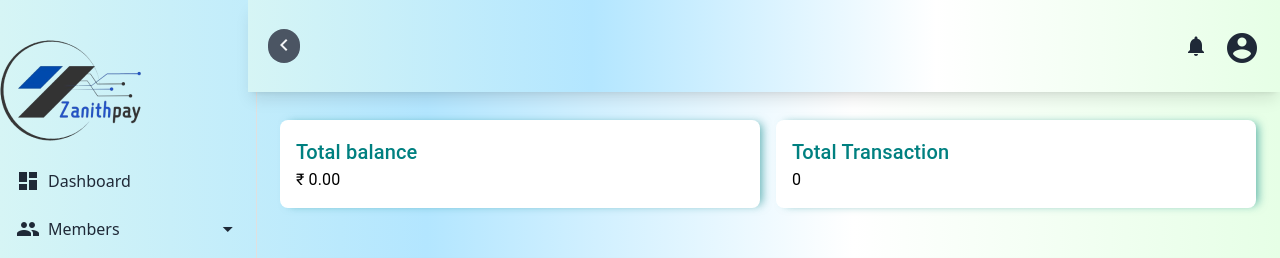
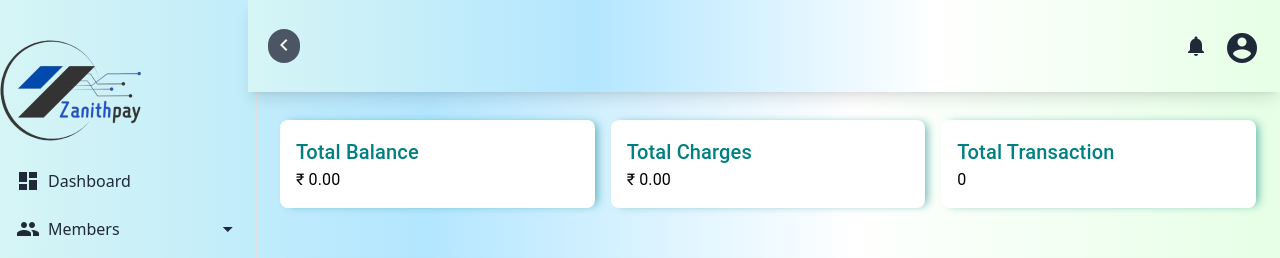
Before and after one commit to ajaydeveloper95/MarWarPay-Frontend-Admin, a React (Vite) app: page /report/payout in a window 1280 px wide. Shown: the top 258 px of the page. Built offline with nearby package versions, Linux system fonts and the light colour scheme; no server answers; sample sign-in values are in the browser's storage.

Commit message:
total charges add

```diff
--- a/src/Components/Tables/Reports/Payin.jsx
+++ b/src/Components/Tables/Reports/Payin.jsx
@@ -216,7 +216,7 @@ const Payin = () => {
         }}
       >
         <Grid container spacing={2} mb={2}>
-          <Grid item xs={12} md={6}>
+        <Grid item xs={12} sm={6} md={4}>
             <Box
               sx={{
                 p: 2,
@@ -241,7 +241,29 @@ const Payin = () => {
               </Typography>
             </Box>
           </Grid>
-          <Grid item xs={12} md={6}>
+          <Grid item xs={12} sm={6} md={4}>
+            <Box
+              sx={{
+                p: 2,
+                borderRadius: 2,
+                backgroundColor: "background.paper",
+                boxShadow: "5px 0 10px -3px rgba(0, 128, 128, 0.6)",
+              }}
+            >
+              <Typography variant="h6" sx={{ color: "teal" }}>
+                Total Charges
+              </Typography>
+              <Typography>
+          ₹{" "}
+          {data.length > 0
+            ? data
+                .reduce((total, user) => total + parseFloat(user.charge || 0), 0)
+                .toLocaleString("en-IN", { minimumFractionDigits: 2 })
+            : "0.00"}
+        </Typography>
+            </Box>
+          </Grid>
+          <Grid item xs={12} sm={6} md={4}>
             <Box
               sx={{
                 p: 2,
--- a/src/Components/Tables/Reports/Payout.jsx
+++ b/src/Components/Tables/Reports/Payout.jsx
@@ -154,7 +154,7 @@ const Payout = () => {
         }}
       >
         <Grid container spacing={2} mb={2}>
-          <Grid item xs={12} md={6}>
+        <Grid item xs={12} sm={6} md={4}>
             <Box
               sx={{
                 p: 2,
@@ -164,7 +164,7 @@ const Payout = () => {
               }}
             >
               <Typography variant="h6" sx={{ color: "teal" }}>
-                Total balance
+                Total Balance
               </Typography>
               <Typography>
           ₹{" "}
@@ -176,7 +176,29 @@ const Payout = () => {
         </Typography>
             </Box>
           </Grid>
-          <Grid item xs={12} md={6}>
+          <Grid item xs={12} sm={6} md={4}>
+            <Box
+              sx={{
+                p: 2,
+                borderRadius: 2,
+                backgroundColor: "background.paper",
+                boxShadow: "5px 0 10px -3px rgba(0, 128, 128, 0.6)",
+              }}
+            >
+              <Typography variant="h6" sx={{ color: "teal" }}>
+                Total Charges
+              </Typography>
+              <Typography>
+          ₹{" "}
+          {data.length > 0
+            ? data
+                .reduce((total, user) => total + parseFloat(user.chargeAmount || 0), 0)
+                .toLocaleString("en-IN", { minimumFractionDigits: 2 })
+            : "0.00"}
+        </Typography>
+            </Box>
+          </Grid>
+          <Grid item xs={12} sm={6} md={4}>
             <Box
               sx={{
                 p: 2,
```
